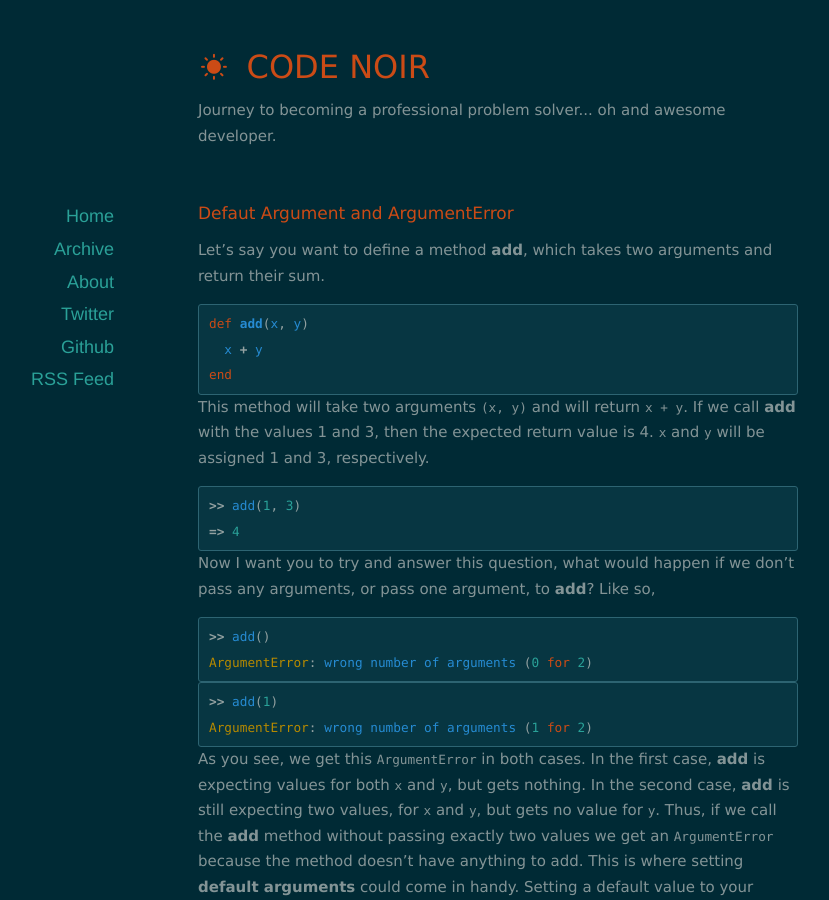
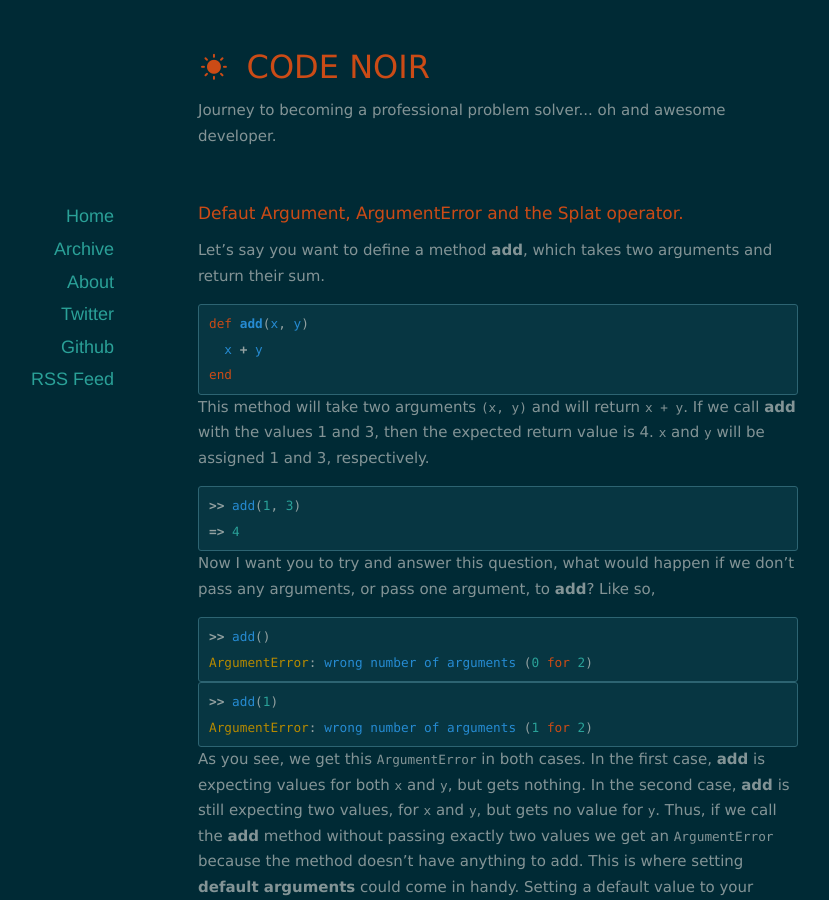
Before and after one commit to lezoudali/lezoudali.github.io, a Jekyll site: the page built from _posts/2015-01-27-default-arguments.markdown, in a window 1280 px wide and 900 px high. Shown: the whole window, without its empty margins (142-971 px from the left). Built offline with Jekyll 4.4.1, drawn with Linux system fonts in a browser that asks for light colours; nearby versions of some CDN libraries.

Commit message:
added more to default argument post

```diff
--- a/_posts/2015-01-27-default-arguments.markdown
+++ b/_posts/2015-01-27-default-arguments.markdown
@@ -1,6 +1,6 @@
 ---
 layout: post
-title:  Defaut Argument and ArgumentError
+title:  Defaut Argument, ArgumentError and the Splat operator.
 date:   2015-01-27 13:39:00
 categories: coding
 ---
```
